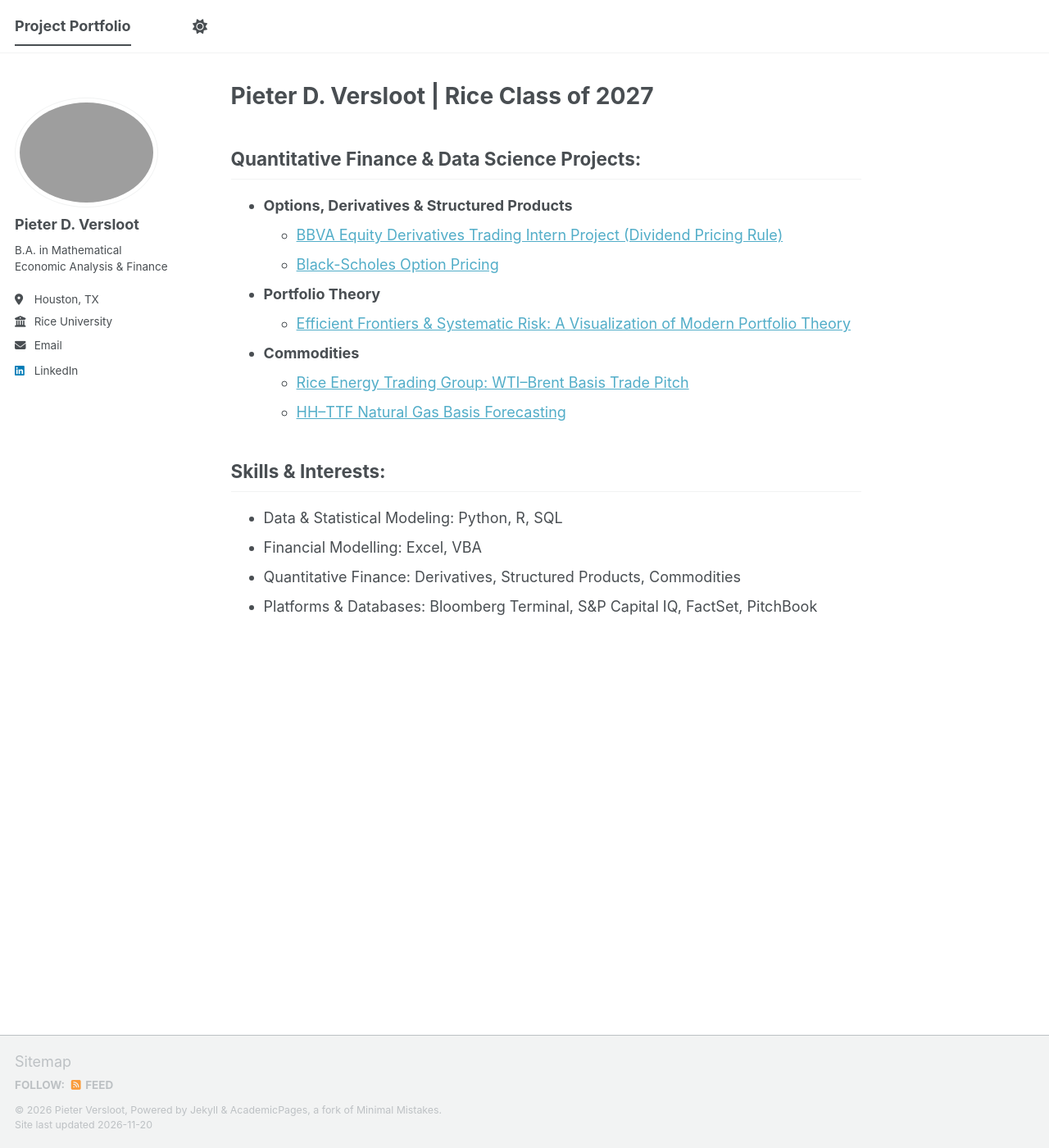
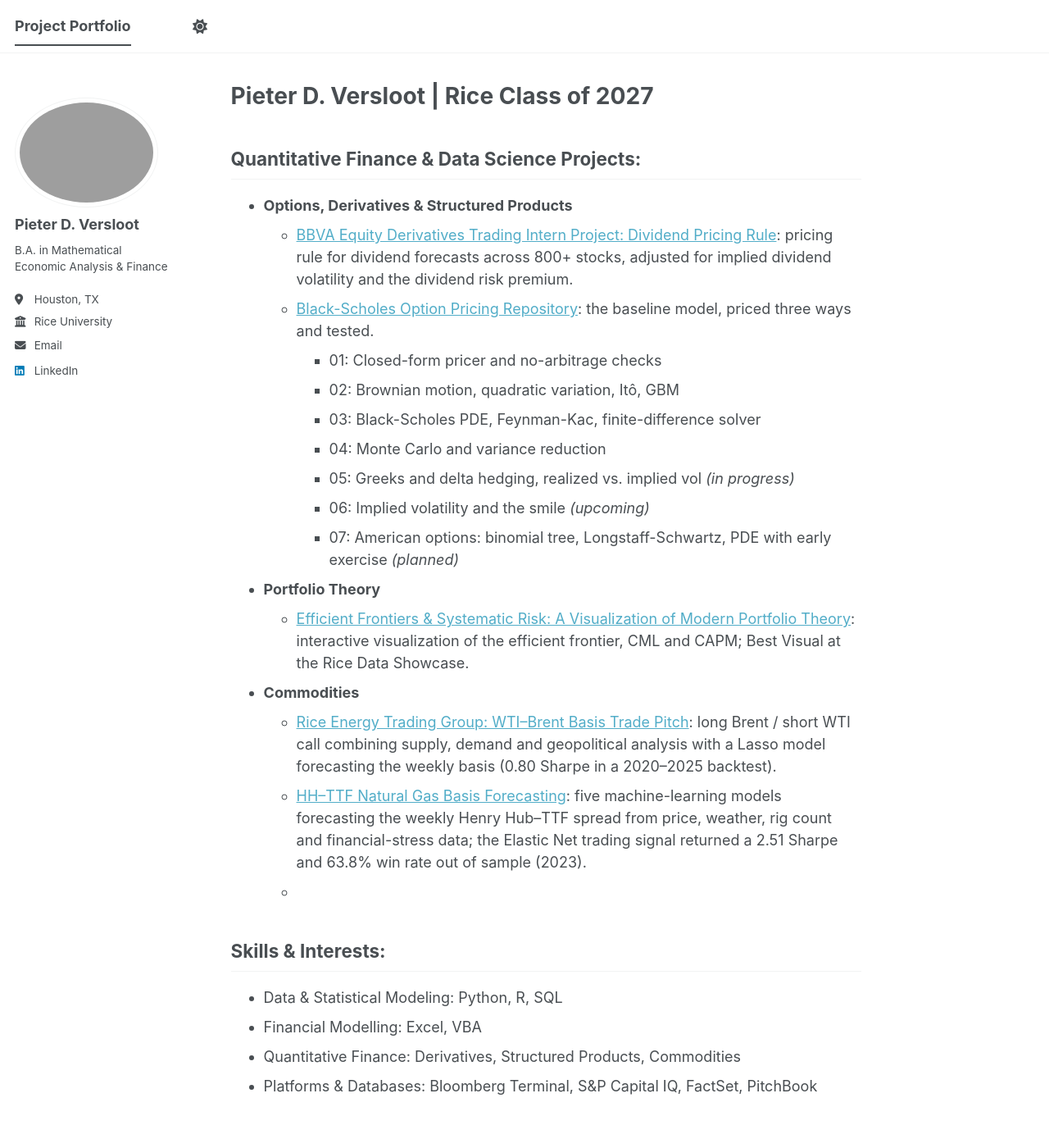
Before and after one commit to pieter-portfolio/pieter-portfolio.github.io, a Jekyll site: the page built from index.md, in a window 1280 px wide and 1400 px high. Shown: the whole window at 82% size. Built offline with Jekyll 4.4.1, drawn with Linux system fonts in a browser that asks for light colours; a script bundle is joined from its source files by our own code; library files that are not in the unit come from our copies.

Commit message:
Update project descriptions in index.md
Enhanced project descriptions for clarity and detail, including methodologies and performance metrics.

```diff
--- a/index.md
+++ b/index.md
@@ -6,14 +6,23 @@ author_profile: true
 <h2>Quantitative Finance & Data Science Projects:</h2>
 
 - <b>Options, Derivatives & Structured Products</b>
-  - [BBVA Equity Derivatives Trading Intern Project (Dividend Pricing Rule)](/files/Dividend_Pricing_Rule.pdf)
-  - [Black-Scholes Option Pricing](https://github.com/pieter-portfolio/vol-01-black-scholes)
+  - [BBVA Equity Derivatives Trading Intern Project: Dividend Pricing Rule](/files/Dividend_Pricing_Rule.pdf): pricing rule for dividend forecasts across 800+ stocks, adjusted for implied dividend volatility and the dividend risk premium.
+  - [Black-Scholes Option Pricing Repository](https://github.com/pieter-portfolio/vol-01-black-scholes): the baseline model, priced three ways and tested.
+    - 01: Closed-form pricer and no-arbitrage checks
+    - 02: Brownian motion, quadratic variation, Itô, GBM
+    - 03: Black-Scholes PDE, Feynman-Kac, finite-difference solver
+    - 04: Monte Carlo and variance reduction
+    - 05: Greeks and delta hedging, realized vs. implied vol *(in progress)*
+    - 06: Implied volatility and the smile *(upcoming)*
+    - 07: American options: binomial tree, Longstaff-Schwartz, PDE with early exercise *(planned)*
+
 - <b>Portfolio Theory</b>
-  - [Efficient Frontiers & Systematic Risk: A Visualization of Modern Portfolio Theory](https://sites.google.com/rice.edu/visualizing-portfolio-theory/home)
+  - [Efficient Frontiers & Systematic Risk: A Visualization of Modern Portfolio Theory](https://sites.google.com/rice.edu/visualizing-portfolio-theory/home): interactive visualization of the efficient frontier, CML and CAPM; Best Visual at the Rice Data Showcase.
+
 - <b>Commodities</b>
-  - [Rice Energy Trading Group: WTI–Brent Basis Trade Pitch](https://docs.google.com/presentation/d/1msbzvXIJm1xnTtIMkXJ5lgGomaB42P4fbBi6NKqcfx4/edit?usp=sharing)
-  - [HH–TTF Natural Gas Basis Forecasting](https://docs.google.com/presentation/d/1eUlRoAZMys2JvOSG8RVJl7GaERJn6B6n04v4QWFezrw/edit?usp=sharing)
-
+  - [Rice Energy Trading Group: WTI–Brent Basis Trade Pitch](https://docs.google.com/presentation/d/1msbzvXIJm1xnTtIMkXJ5lgGomaB42P4fbBi6NKqcfx4/edit?usp=sharing): long Brent / short WTI call combining supply, demand and geopolitical analysis with a Lasso model forecasting the weekly basis (0.80 Sharpe in a 2020–2025 backtest).
+  - [HH–TTF Natural Gas Basis Forecasting](https://docs.google.com/presentation/d/1eUlRoAZMys2JvOSG8RVJl7GaERJn6B6n04v4QWFezrw/edit?usp=sharing): five machine-learning models forecasting the weekly Henry Hub–TTF spread from price, weather, rig count and financial-stress data; the Elastic Net trading signal returned a 2.51 Sharpe and 63.8% win rate out of sample (2023).
+  -
 <h2>Skills & Interests:</h2>
 <ul>
   <li>Data & Statistical Modeling: Python, R, SQL</li>
```
